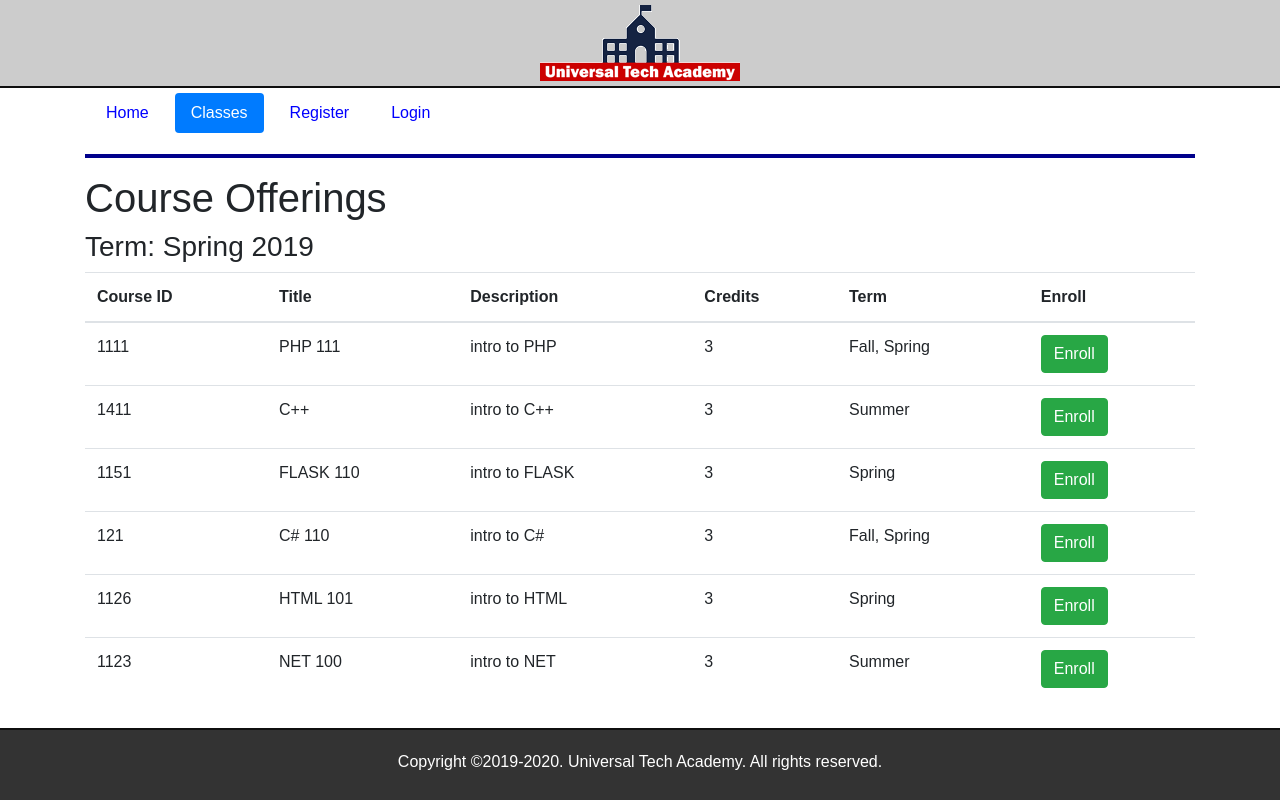
After one commit to chrischism8063/Mongo-py, a Flask app: page /courses in a window 1280 px wide. The commit adds this page. Run offline with Flask 2, Linux system fonts and the light colour scheme; some libraries are stand-ins or nearby versions.

Commit message:
pushing all cahnges up to ch4 working

```diff
--- a/FSWDF-Project/application/routes.py
+++ b/FSWDF-Project/application/routes.py
@@ -4,5 +4,27 @@ from flask import render_template
 
 @app.route("/")
 @app.route("/index")
+@app.route("/home")
 def index():
-    return render_template("index.html")
+    return render_template("index.html", index=True)
+
+
+@app.route("/login")
+def login():
+    return render_template("login.html", login=True)
+
+
+@app.route("/courses")
+def courses():
+    courseData = [{"courseID": "1111", "title": "PHP 111", "description": "intro to PHP", "credits": "3", "term": "Fall, Spring"},
+    {"courseID": "1411", "title": "C++","description": "intro to C++", "credits": "3", "term": "Summer"},
+    {"courseID": "1151", "title": "FLASK 110","description": "intro to FLASK", "credits": "3", "term": "Spring"},
+    {"courseID": "121", "title": "C# 110", "description": "intro to C#","credits": "3", "term": "Fall, Spring"},
+    {"courseID": "1126", "title": "HTML 101","description": "intro to HTML", "credits": "3", "term": "Spring"},
+    {"courseID": "1123", "title": "NET 100","description": "intro to NET", "credits": "3", "term": "Summer"}]
+    return render_template("courses.html", courseData=courseData, courses=True)
+
+
+@app.route("/register")
+def register():
+    return render_template("register.html", register=True)
--- /dev/null
+++ b/FSWDF-Project/application/templates/courses.html
@@ -0,0 +1,41 @@
+{% extends "layout.html" %}
+
+{% block content %}
+<h1>Course Offerings</h1>
+
+<!--  Display the Term and Year here --->
+<h3>Term: Spring 2019</h3>
+
+<div>
+    <table class="table table-hover">
+        <thead>
+            <tr>
+                <th scope="col">Course ID</th>
+                <th scope="col">Title</th>
+                <th scope="col">Description</th>
+                <th scope="col">Credits</th>
+                <th scope="col">Term</th>
+                <th scope="col">Enroll</th>
+            </tr>
+        </thead>
+        <tbody>
+            {% for data in courseData %}
+            <!-- Construct the rest of courses here -->
+            <tr>
+                <td scope='row'>{{ data["courseID"] }}</td>
+                <td>{{ data["title"] }}</td>
+                <td>{{ data["description"] }}</td>
+                <td>{{ data["credits"] }}</td>
+                <td>{{ data["term"] }}</td>
+                <td>
+                    <button class="btn btn-success">Enroll</button>
+                </td>
+            </tr>
+            {% endfor %}
+
+        </tbody>
+    </table>
+</div>
+
+{% endblock %}
+© 2019 GitHub, Inc.
--- /dev/null
+++ b/FSWDF-Project/application/templates/includes/nav.html
@@ -0,0 +1,11 @@
+<header>
+    <nav>
+        <ul class="nav nav-pills">
+            <li class="nav-item"><a href="{{ url_for('index') }}" class="nav-link {% if index %}active{% endif %}">Home</a></li>
+            <li class="nav-item"><a href="{{ url_for('courses') }}" class="nav-link {% if courses %}active{% endif %}">Classes</a></li>
+            <li class="nav-item"><a href="{{ url_for('register') }}" class="nav-link {% if register %}active{% endif %}">Register</a></li>
+            <li class="nav-item"><a href="{{ url_for('login') }}" class="nav-link {% if login %}active{% endif %}">Login</a></li>
+        </ul>
+    </nav>
+    <hr style="clear:both">
+</header>
--- /dev/null
+++ b/FSWDF-Project/application/templates/layout.html
@@ -0,0 +1,23 @@
+<!DOCTYPE html>
+<html>
+
+<head>
+    <title>UTA - Home Page</title>
+    <link rel="stylesheet" href="https://maxcdn.bootstrapcdn.com/bootstrap/4.0.0/css/bootstrap.min.css"
+        integrity="sha384-Gn5384xqQ1aoWXA+058RXPxPg6fy4IWvTNh0E263XmFcJlSAwiGgFAW/dAiS6JXm" crossorigin="anonymous">
+    <link rel="stylesheet" href="static/css/main.css" />
+</head>
+
+<body>
+
+    <div class="container-fluid text-center top-container">
+        <img src="static/images/uta-logo-200.png">
+    </div>
+    <div class="container">
+        {% include "includes/nav.html" %}
+        {% block content %}
+        {% endblock %}
+    </div>
+    {% include "includes/footer.html" %}
+</body>
+</html>
```
Also changed, not shown: FSWDF-Project/application/templates/index.html (+10 -26 lines), FSWDF-Project/application/templates/login.html (added, +20 -0 lines), FSWDF-Project/application/templates/register.html (added, +20 -0 lines).
